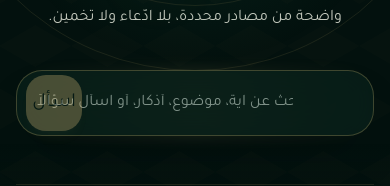
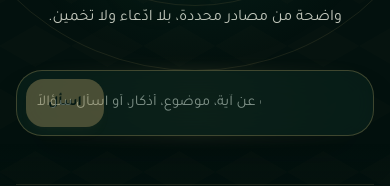
Before and after one commit to nusaybahalharbi/shafeie, a Next.js app: page / in a window 390 px wide. Shown: the part 342-528 px from the top of the page. Built offline with nearby package versions, Linux system fonts and the light colour scheme; a web font is replaced by a local one.

Commit message:
Prevent mobile search text overlap

```diff
--- a/components/layout/HeroSection.tsx
+++ b/components/layout/HeroSection.tsx
@@ -59,12 +59,12 @@ export default function HeroSection({ onSearch }: { onSearch: (q: string) => voi
               : "Search for a verse, topic, adhkar, or ask a question..."
           }
           dir="auto"
-          className="w-full rounded-[26px] border border-d-gold/25 bg-d-surface/80 px-5 py-5 pe-20 font-body text-[16px] leading-6 text-d-text shadow-2xl shadow-black/20 outline-none backdrop-blur-xl transition-colors placeholder:text-d-text-muted focus:border-d-gold/55 [.light_&]:border-l-gold/20 [.light_&]:bg-white/90 [.light_&]:text-l-text [.light_&]:placeholder:text-l-text-muted [.light_&]:focus:border-l-gold/45 sm:px-7 sm:py-6 sm:text-lg"
+          className="w-full rounded-[26px] border border-d-gold/25 bg-d-surface/80 py-5 ps-5 pe-28 font-body text-[15px] leading-6 text-d-text shadow-2xl shadow-black/20 outline-none backdrop-blur-xl transition-colors placeholder:text-d-text-muted focus:border-d-gold/55 [.light_&]:border-l-gold/20 [.light_&]:bg-white/90 [.light_&]:text-l-text [.light_&]:placeholder:text-l-text-muted [.light_&]:focus:border-l-gold/45 sm:py-6 sm:ps-7 sm:pe-32 sm:text-lg"
         />
         <button
           type="submit"
           disabled={!input.trim()}
-          className="absolute end-2.5 top-1/2 flex h-14 w-14 -translate-y-1/2 items-center justify-center rounded-[20px] bg-d-gold text-xl text-d-bg shadow-lg shadow-d-gold/10 transition-all hover:scale-[1.03] disabled:opacity-30 [.light_&]:bg-l-gold [.light_&]:text-white sm:end-3"
+          className="absolute end-2.5 top-1/2 flex h-12 w-[78px] -translate-y-1/2 items-center justify-center rounded-[18px] bg-d-gold px-3 font-body text-sm font-bold leading-none text-d-bg shadow-lg shadow-d-gold/10 transition-all hover:scale-[1.03] disabled:opacity-30 [.light_&]:bg-l-gold [.light_&]:text-white sm:end-3 sm:h-14 sm:w-20 sm:text-base"
           aria-label={lang === "ar" ? "بحث" : "Search"}
         >
           {lang === "ar" ? "اسأل" : "Ask"}
```
